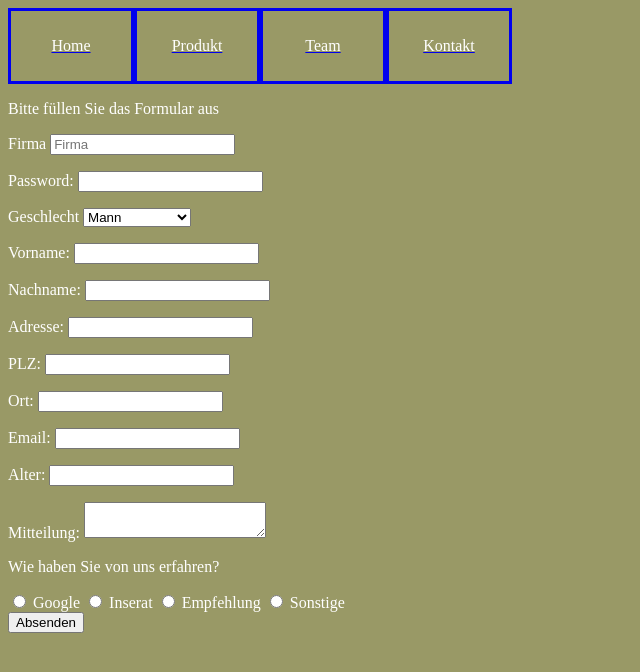
After one commit to Domeimeie/WT-F_ATL1, a PHP site: page /contact.php in a window 1280 px wide. The commit adds this page. Shown: the top 672 px of the page, without its empty margins (0-640 px from the left). Run offline with PHP 8.4, Linux system fonts and the light colour scheme.

Commit message:
More base structure added

```diff
--- /dev/null
+++ b/contact.php
@@ -0,0 +1,89 @@
+<!DOCTYPE html>
+<html lang="de">
+  <head>
+    <meta charset="utf-8">
+    <meta name="viewport" content="width=device-width, initial-scale=1.0">
+    <title>Kontakt</title>
+    <link rel="stylesheet" href="style.css">
+    <link rel="stylesheet" href="form.css">
+  </head>
+  <body>
+  <?php include ('navigation.html'); ?>
+  <form action="https://www.google.ch">
+        <p>Bitte füllen Sie das Formular aus</p>
+        <p>
+            <label for="company">Firma</label>
+            <input type="text" id="company" name="company" placeholder="Firma" required pattern="[A-Za-z ]+" title="Darf nur Buchstaben enthalten">
+        </p>
+
+        <p>
+            <label for="pwd">Password:</label>
+            <input type="password" id="pwd" name="pwd"
+            pattern="(?=.*\d)(?=.*[a-z])(?=.*[A-Z]).{8,}"
+            title="Must contain at least one  number and one uppercase and lowercase letter, and at least 8 or more characters">
+        </p>
+
+        <p>
+        <label for="gender">Geschlecht</label>
+        <select id="gender">
+            <option value="Male">Mann</option>
+            <option value="Female">Frau</option>
+            <option value="Other">Andere</option>
+            <option value="Gender is a lie">Gender is a lie</option>
+        </select>
+        </p>
+
+        <p>
+            <label for="fname">Vorname:</label>
+            <input type="text" id="fname" name="fname" required pattern="[A-Za-z ]+" title="Darf nur Buchstaben enthalten">
+        </p>
+
+        <p>
+            <label for="lname">Nachname:</label>
+            <input type="text" id="lname" name="lname" required pattern="[A-Za-z ]+" title="Darf nur Buchstaben enthalten">
+        </p>
+
+        <p>
+            <label for="adress" >Adresse:</label>
+            <input type="text" id="adress" name="adress" required pattern="[A-Za-z ]+" title="Darf nur Buchstaben enthalten">
+        </p>
+
+        <p>
+            <label for="plz">PLZ:</label>
+            <input type="text" id="plz" name="plz" required pattern="[0-9]{4}" title="Muss 4 Zahlen enthalten">
+        </p>
+
+        <p>
+            <label for="place">Ort:</label>
+            <input type="text" id="place" name="place" required pattern="[A-Za-z ]+" title="Darf nur Buchstaben enthalten">
+        </p>
+
+        <p>
+            <label for="mail">Email:</label>
+            <input type="email" id="mail" name="mail" required>
+        </p>
+
+        <p>
+            <label for="age">Alter:</label>
+            <input type="text" id="age" name="age" required pattern="^(?:1[01][0-9]|120|1[8-9]|[2-9][0-9])$" title="Muss eine Zahl zwischen 18-99 sein">
+        </p>
+
+        <p>
+            <label for="message">Mitteilung:</label>
+            <textarea id="message" name="message"></textarea>
+        </p>
+        <div class="radiodiv">
+            <p class="radiodiv_title">Wie haben Sie von uns erfahren?</p>
+            <input class="radiobutton" type="radio" id="google" name="redirect">
+            <label class="radiobutton" for="google">Google</label>
+            <input class="radiobutton" type="radio" id="inserat" name="redirect">
+            <label class="radiobutton" for="inserat">Inserat</label>
+            <input class="radiobutton" type="radio" id="recommendation" name="redirect">
+            <label class="radiobutton" for="recommendation">Empfehlung</label>
+            <input class="radiobutton" type="radio" id="other" name="redirect">
+            <label class="radiobutton" for="other">Sonstige</label>
+        </div>
+        <input type="submit" value="Absenden">
+
+      </form>
+</html>
--- a/index.php
+++ b/index.php
@@ -7,7 +7,7 @@
     <link rel="stylesheet" href="style.css">
   </head>
   <body>
-  <?php include ('banner.html'); ?>
+  <?php include ('navigation.html'); ?>
     <h1>Hello World</h1>
     <p><b><i>Lorem ipsum dolor sit amet, consectetur adipiscing elit. Nullam malesuada lacinia laoreet. In hac habitasse platea dictumst.
       In non turpis erat. Vivamus at mi eros. Donec scelerisque aliquet tincidunt. Cras sed bibendum urna, eu varius mauris. Suspendisse id
--- /dev/null
+++ b/navigation.html
@@ -0,0 +1,22 @@
+<div class="navigation_frame" role="navigation">
+    <a href="index.php">
+        <div class="navigation_item">
+            <p>Home</p>
+        </div>
+    </a>
+    <a href="product.php">
+        <div class="navigation_item">
+            <p>Produkt</p>
+        </div>
+    </a>
+    <a href="team.php">
+        <div class="navigation_item">
+            <p>Team</p>
+        </div>
+    </a>
+    <a href="contact.php">
+        <div class="navigation_item">
+            <p>Kontakt</p>
+        </div>
+    </a>
+</div>
--- a/style.css
+++ b/style.css
@@ -8,18 +8,19 @@ p {
 }
 
 .navigation_frame {
-    /*display: flex;*/
+    display: flex;
 }
 
 .navigation_item {
     border-style: solid;
     margin: auto;
-    width: 10%;
+    width: 100px;
     padding: 10px;
 }
 
 .navigation_item:hover {
     border-style: solid;
+    background-color: blue;
 }
 
 .navigation_item p {
```
Also changed, not shown: banner.html (deleted, +0 -15 lines), product.php (added, +11 -0 lines), team.php (added, +12 -0 lines), form.css (added).
